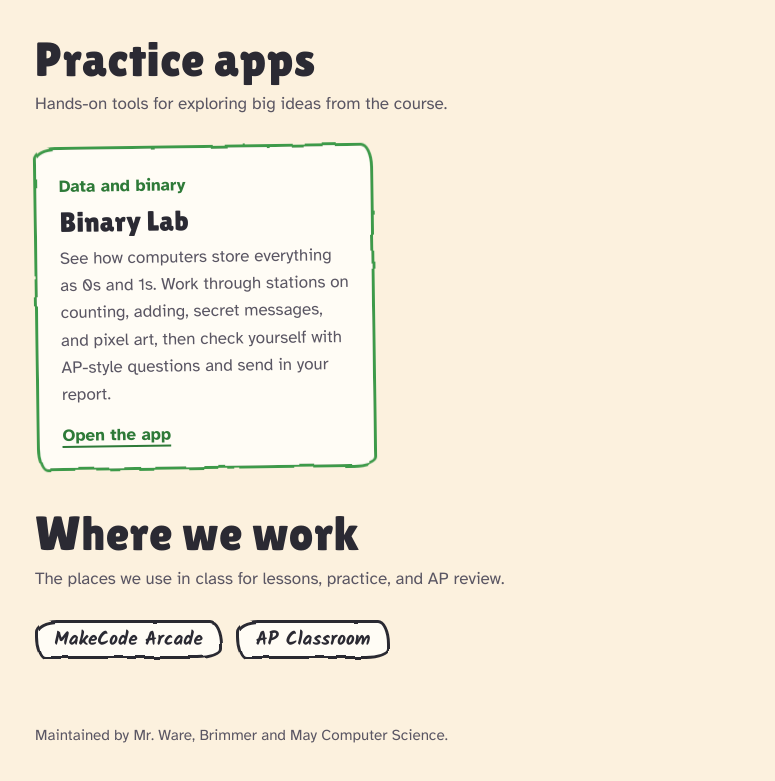
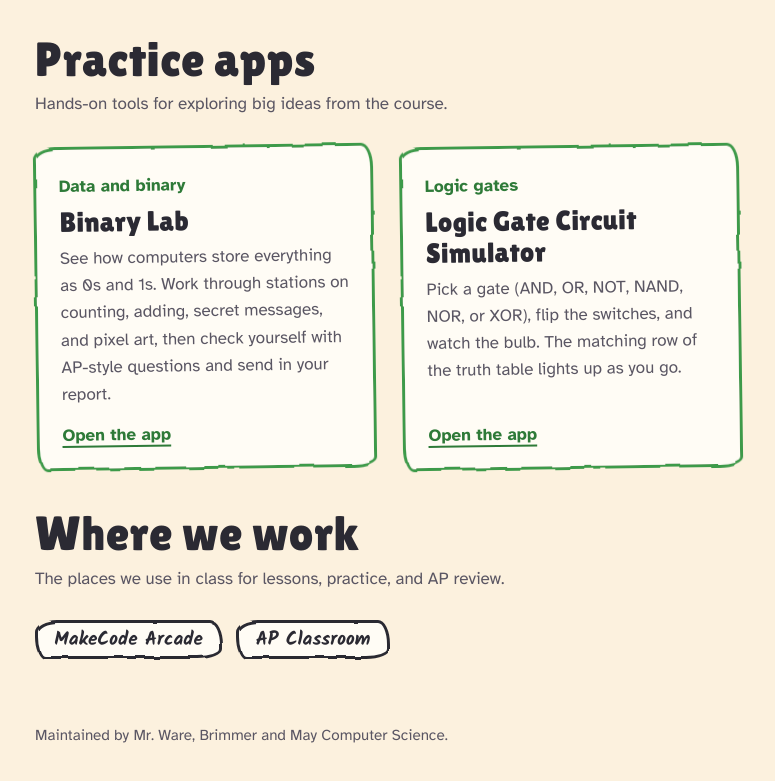
Before and after one commit to brimmer-tech/ap-csp, a plain HTML site: page index.html in a window 1280 px wide. Shown: the part 804-1585 px from the top of the page, without its empty margins (69-844 px from the left). Drawn offline with Linux system fonts and the light colour scheme.

Commit message:
Add files via upload

```diff
--- a/index.html
+++ b/index.html
@@ -187,6 +187,12 @@
             <p>See how computers store everything as 0s and 1s. Work through stations on counting, adding, secret messages, and pixel art, then check yourself with AP-style questions and send in your report.</p>
             <span class="go">Open the app</span>
           </a>
+          <a class="card sketch" href="https://brimmer-tech.github.io/ap-csp/circuit_simulator.html">
+            <span class="tag">Logic gates</span>
+            <h3>Logic Gate Circuit Simulator</h3>
+            <p>Pick a gate (AND, OR, NOT, NAND, NOR, or XOR), flip the switches, and watch the bulb. The matching row of the truth table lights up as you go.</p>
+            <span class="go">Open the app</span>
+          </a>
         </div>
       </section>
 
```
